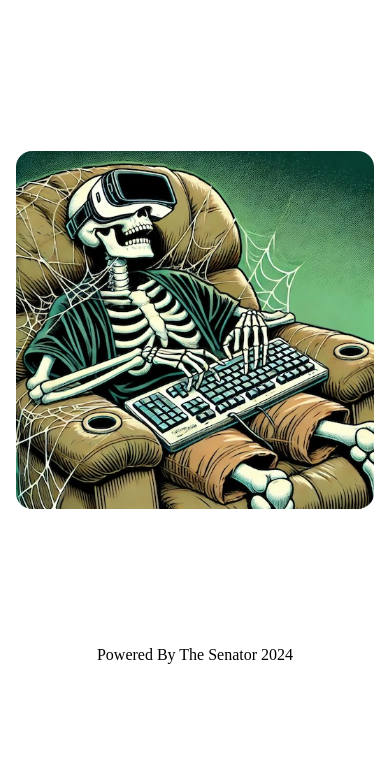
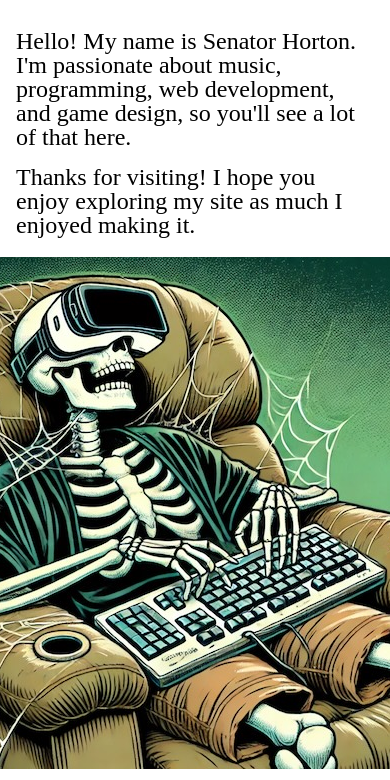
Before and after one commit to mrradd/the_senator_site, a plain HTML site: page index.html in a window 390 px wide. Shown: the part 219-999 px from the top of the page. Before the commit the page ends 883 px from the top, so only its background shows below. Drawn offline with Linux system fonts and the light colour scheme.

Commit message:
Reorganizing. Refactored CSS. Made more responsive. Fixed stupid font-size responsiveness issue.

```diff
--- a/index.html
+++ b/index.html
@@ -1,34 +1,46 @@
-<html>
+<!DOCTYPE html>
+<html lang="es-ES">
 <head>
   <link rel="stylesheet" type="text/css" href="src/styles/theme_constants.css">
   <link rel="stylesheet" type="text/css" href="src/styles/index.css">
   <link rel="stylesheet" type="text/css" href="src/styles/theme.css">
   <link rel="stylesheet" type="text/css" href="src/styles/main.css">
+
+  <!--VERY IMPORTANT FOR RESPONSIVENESS ESPECIALLY FOR MEDIA QUERIES.-->
+  <meta name="viewport" content="width=device-width, initial-scale=1.0" />
   <title>The Senator - Home</title>
 </head>
 <body>
-  <div class="content">
-    <div class="top">
+  <div class="rad_content">
+    <div class="rad_top">
       <h1>The Senator</h1>
-      <h2>Welcome to Here!</h2>
+      <h2>Under Construction</h2>
       <div class="rad_navi">
         <div class="rad_button" onclick="rad_button_navigate_onclick('index.html')">Home</div>
-        <div class="rad_button" onclick="rad_button_navigate_onclick('src/pages/about.html')">About</div>
         <div class="rad_button" onclick="rad_button_navigate_onclick('src/pages/interests.html')">Interests</div>
         <div class="rad_button" onclick="rad_button_navigate_onclick('src/pages/projects.html')">Projects</div>
       </div>
-
     </div>
 
-    <div class="main_content">
-      <div class="center_content">
+    <div class="rad_main_content">
+      <div class="rad_center_content">
+        <article class="rad_article_container">
+          <p>
+            Hello! My name is Senator Horton. I'm passionate about music, programming, web development, and game design,
+            so you'll see a lot of that here.
+          </p>
+          <p>
+            Thanks for visiting! I hope you enjoy exploring my site as much I enjoyed making it.
+          </p>
+        </article>
+
         <img class="hero_image"
              src="assets/skeleton_small.jpg"
-             alt="A skeleton reclined in a brown chair. It is wearing a VR headset, it has a keyboard in its lap, and is covered in cobwebs.">
+             alt="A skeleton reclined in a brown chair. It is wearing a VR headset, it has a keyboard in its lap, and is covered in cobwebs. Kind of an inside joke since I enjoy programming in VR--too much.">
       </div>
     </div>
 
-    <div class="footer">
+    <div class="rad_footer">
       <p>Powered By The Senator 2024</p>
     </div>
   </div>
--- a/src/styles/index.css
+++ b/src/styles/index.css
@@ -1,53 +1,60 @@
 
-/** Shamelessly stolen from https://github.com/Lazzzer00/Best-CSS-Reset-2024 */
-*, *::before, *::after{
-    box-sizing: border-box;
+/** Overwrite browser defaults. */
+html, body, div, span, applet, object, iframe,
+h1, h2, h3, h4, h5, h6, p, blockquote, pre,
+a, abbr, acronym, address, big, cite, code,
+del, dfn, em, img, ins, kbd, q, s, samp,
+small, strike, strong, sub, sup, tt, var,
+b, u, i, center,
+dl, dt, dd, ol, ul, li,
+fieldset, form, label, legend,
+table, caption, tbody, tfoot, thead, tr, th, td,
+article, aside, canvas, details, embed,
+figure, figcaption, footer, header, hgroup,
+menu, nav, output, ruby, section, summary,
+time, mark, audio, video {
+    margin: 0;
+    padding: 0;
+    border: 0;
+    vertical-align: baseline;
 }
 
-*{
-    margin: 0;
-    padding: 0;
+/* HTML5 display-role reset for older browsers */
+article, aside, details, figcaption, figure,
+footer, header, hgroup, menu, nav, section {
+    display: block;
 }
 
-ul[role='list'], ol[role='list']{
+body {
+    line-height: 1;
+}
+
+ol, ul {
     list-style: none;
 }
 
-html:focus-within{
-    scroll-behavior: smooth;
+blockquote, q {
+    quotes: none;
 }
 
-a:not([class]){
-    text-decoration-skip-ink: auto;
+blockquote:before, blockquote:after,
+q:before, q:after {
+    content: none;
 }
 
-img, picture, svg, video, canvas{
-    max-width: 100%;
-    height: auto;
-    vertical-align: middle;
-    font-style: italic;
-    background-repeat: no-repeat;
-    background-size: cover;
+table {
+    border-collapse: collapse;
+    border-spacing: 0;
 }
 
-input, button, textarea, select{
-    font: inherit;
+html {
+    font-optical-sizing: auto;
+    font-style: normal;
 }
 
-@media (prefers-reduced-motion: reduce){
-    html:focus-within {
-        scroll-behavior: auto;
-    }
-    *, *::before, *::after {
-        animation-duration: 0.01ms !important;
-        animation-iteration-count: 1 !important;
-        transition-duration: 0.01ms !important;
-        scroll-behavior: auto !important;
-        transition: none;
-    }
+body {
+    background-size: cover;
+    background-attachment: fixed;
+    background-repeat: no-repeat;
+    background-position: center;
 }
-
-body, html{
-    height: 100vh;
-    scroll-behavior: smooth;
-}
--- a/src/styles/theme.css
+++ b/src/styles/theme.css
@@ -18,12 +18,14 @@ h4 {
   font-weight: bold;
 }
 
-.content {
-  margin: 1rem;
-  height: 95vh;
+.rad_content {
+  display: flex;
+  flex-wrap: wrap;
+  gap: var(--rad-gap-large);
+  overflow-x: hidden;
 }
 
-.top {
+.rad_top {
   display: flex;
   flex-grow: 1;
   justify-content: center;
@@ -33,33 +35,34 @@ h4 {
   padding: 1rem;
 }
 
-.main_content {
+.rad_main_content {
   display: flex;
   align-items: center;
   flex-direction: row;
   flex-wrap: nowrap;
   justify-content: center;
+  width: 100%;
 }
 
-.article_container {
+.rad_article_container {
   display: flex;
   flex-grow: 1;
   justify-content: flex-start;
   flex-direction: column;
-  gap: var(--rad-gap-smallest);
+  gap: var(--rad-gap-medium);
   padding: var(--rad-padding-small);
   flex-wrap: wrap;
   align-items: flex-start;
+  font-size: var(--rad-font-size-small);
 }
 
 .article_body {
   display: flex;
   flex-direction: column;
-  font-size: var(--rad-font-size-smallest);
   flex-wrap: wrap;
   justify-content: space-between;
-  gap: var(--rad-gap-smallest);
-  padding: 0px var(--rad-padding-small) 0px var(--rad-padding-small);
+  gap: var(--rad-gap-medium);
+  padding: 0 var(--rad-padding-small) 0 var(--rad-padding-small);
 }
 
 .page_title {
@@ -78,17 +81,17 @@ h4 {
   color: white;
 }
 
-div.left_side, div.center_content {
+div.rad_left_side, div.rad_center_content {
   display: flex;
   flex-grow: 1;
-  justify-content: center;
+  justify-content: flex-start;
   align-items: center;
   flex-direction: column;
   gap: var(--rad-gap-smallest);
-  height: 75vh;
+  width: 100%;
 }
 
-.right_side {
+.rad_right_side {
   display: flex;
   flex-grow: 1;
   justify-content: center;
@@ -98,11 +101,12 @@ div.left_side, div.center_content {
   padding: 1rem;
 }
 
-.footer {
+.rad_footer {
   display: flex;
   flex-grow: 1;
   justify-content: center;
   align-items: center;
+  font-size: var(--rad-font-size-smallest);
 }
 
 .rad_text_bold {
@@ -112,7 +116,6 @@ div.left_side, div.center_content {
 .rad_button {
   display: inline-block;
   padding: var(--rad-padding-small) var(--rad-padding-small);
-  font-size: 16px;
   color: white;
   background-color: var(--rad-color-primary);
   border: none;
@@ -120,27 +123,17 @@ div.left_side, div.center_content {
   text-align: center;
   text-decoration: none;
   cursor: pointer;
-  transition: background-color 0.3s ease;
 }
 
 .rad_navi {
   display: grid;
-  grid-template-columns: repeat(4, 1fr);
+  grid-template-columns: repeat(3, 1fr);
   gap: var(--rad-gap-medium);
   flex-direction: row;
   align-items: center;
   justify-content: center;
   flex-wrap: wrap;
 }
-
-.rad_button:hover {
-  background-color: var(--rad-color-button-hover); /* Darker green on hover */
-}
-
-.rad_button:active {
-  background-color: var(--rad-color-button-active); /* Even darker green on click */
-}
-
 /***************** For testing. ****************/
 .rad_test_green {
   outline: #4CAF50 solid 1px;
```
Also changed, not shown: src/pages/about.html (+5 -5 lines), src/pages/interests.html (+5 -6 lines), src/pages/projects.html (+4 -5 lines), 3 other files.
